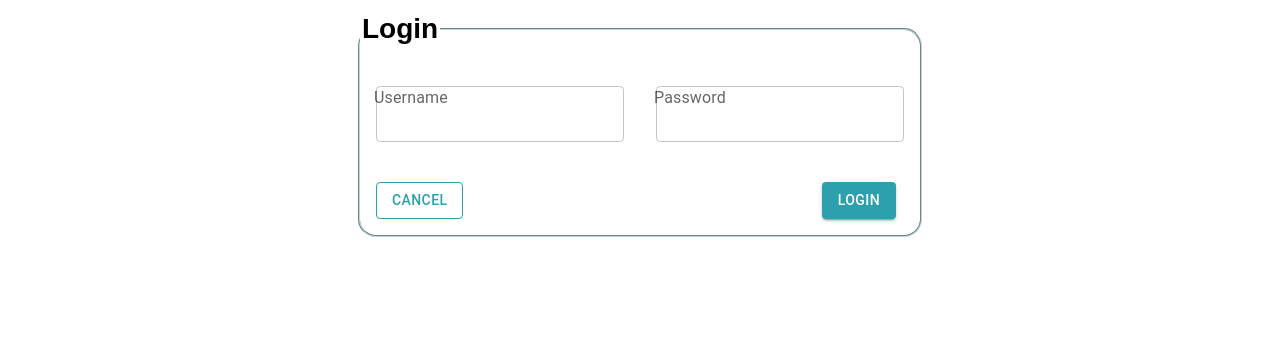
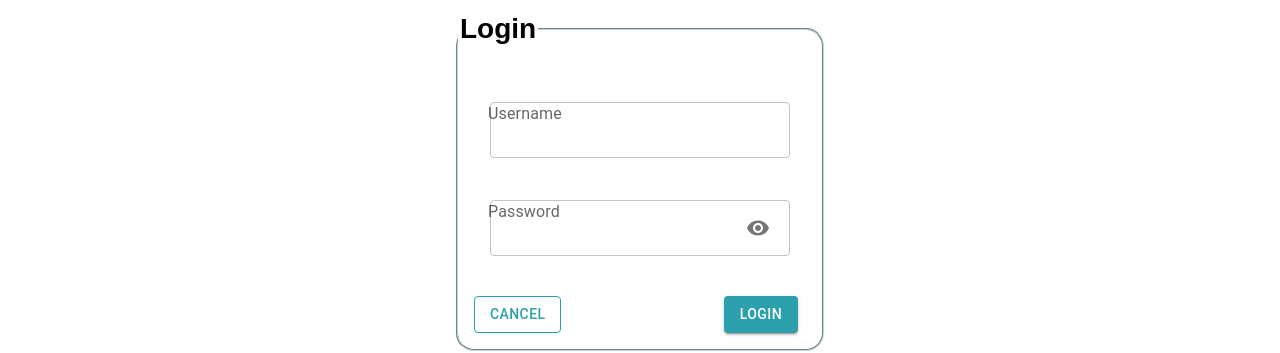
Before and after one commit to neuefische/cgn-java-23-2-teamproject-partyplanner, a React (Vite) app in the folder frontend/: page /login in a window 1280 px wide. Shown: the part 208-561 px from the top of the page. Built offline with nearby package versions, Linux system fonts and the light colour scheme; no server answers; a web font is replaced by a local one.

Commit message:
add input-adornments / password visibility

```diff
--- a/frontend/package.json
+++ b/frontend/package.json
@@ -12,6 +12,7 @@
   "dependencies": {
     "@emotion/react": "^11.11.1",
     "@emotion/styled": "^11.11.0",
+    "@mui/icons-material": "^5.14.0",
     "@mui/material": "^5.13.6",
     "axios": "^1.4.0",
     "react": "^18.2.0",
--- a/frontend/src/components/LoginForm.tsx
+++ b/frontend/src/components/LoginForm.tsx
@@ -1,7 +1,8 @@
 import Button from "@mui/material/Button";
 import {FormEvent, useState} from "react";
 import {useNavigate} from "react-router-dom";
-import {TextField} from "@mui/material";
+import {TextField, IconButton, InputAdornment, FormControl, OutlinedInput, InputLabel, FormHelperText} from "@mui/material";
+import { Visibility, VisibilityOff } from "@mui/icons-material";
 
 
 type Props = {
@@ -14,6 +15,7 @@ export default function LoginForm(props: Props) {
     const [password, setPassword] = useState<string>("");
     const [errorUsername, setErrorUsername] = useState<string>("");
     const [errorPassword, setErrorPassword] = useState<string>("");
+    const [showPassword, setShowPassword] = useState<boolean>(false);
 
 
 
@@ -49,10 +51,19 @@ export default function LoginForm(props: Props) {
         }
     }
 
+    const handleClickShowPassword = () => {
+        setShowPassword((show) => !show);
+    };
+
+    const handleMouseDownPassword = (event: React.MouseEvent<HTMLButtonElement>) => {
+        event.preventDefault();
+    };
+
     return (<>
             <form onSubmit={handleSubmit}>
                 <fieldset>
-                    <legend style={{marginBottom: '20px', fontWeight: 'bold', fontSize: '28px'}}>Login</legend>
+                    <legend style={{ marginBottom: '20px', fontWeight: 'bold', fontSize: '28px' }}>Login</legend>
+                    <div style={{ display: 'flex', flexDirection: 'column' }}>
                         <TextField
                             label="Username"
                             type="text"
@@ -60,21 +71,37 @@ export default function LoginForm(props: Props) {
                             id="username"
                             onChange={changeUsername}
                             helperText={errorUsername}
+                            sx={{ width: '100%', marginBottom: '10px' }}
                         />
-                    <TextField
+                        <FormControl sx={{ width: '100%' }} variant="outlined">
+                            <InputLabel htmlFor="outlined-adornment-password">Password</InputLabel>
+                            <OutlinedInput
+                                id="outlined-adornment-password"
+                                type={showPassword ? "text" : "password"}
+                                value={password}
+                                onChange={changePassword}
+                                endAdornment={
+                                    <InputAdornment position="end">
+                                        <IconButton
+                                            aria-label="toggle password visibility"
+                                            onClick={handleClickShowPassword}
+                                            onMouseDown={handleMouseDownPassword}
+                                            edge="end"
+                                        >
+                                            {showPassword ? <VisibilityOff /> : <Visibility />}
+                                        </IconButton>
+                                    </InputAdornment>
+                                }
                                 label="Password"
-                        type="password"
-                        value={password}
-                        id="password"
-                        onChange={changePassword}
-                        helperText={errorPassword}
                             />
-
+                            {errorPassword && <FormHelperText error>{errorPassword}</FormHelperText>}
+                        </FormControl>
+                    </div>
                     <div>
-                    <Button sx={{mt: 1, mr: 1, color: "rgb(44, 161, 173)", borderColor: "rgb(44, 161, 173)"}} variant="outlined" disableElevation
+                        <Button sx={{ mt: 1, mr: 1, color: "rgb(44, 161, 173)", borderColor: "rgb(44, 161, 173)" }} variant="outlined" disableElevation
                                 onClick={() => navigate("/")}> Cancel</Button>
 
-                    <Button sx={{mt: 1, mr: 1, bgcolor: "rgb(44, 161, 173)"}} type="submit" variant="contained" className="button-right">
+                        <Button sx={{ mt: 1, mr: 1, bgcolor: "rgb(44, 161, 173)" }} type="submit" variant="contained" className="button-right">
                             Login
                         </Button>
                     </div>
```
Also changed, not shown: 1 other file (tests, documents, lock files or other folders). Lines whose indentation alone changed are shown as unchanged.
